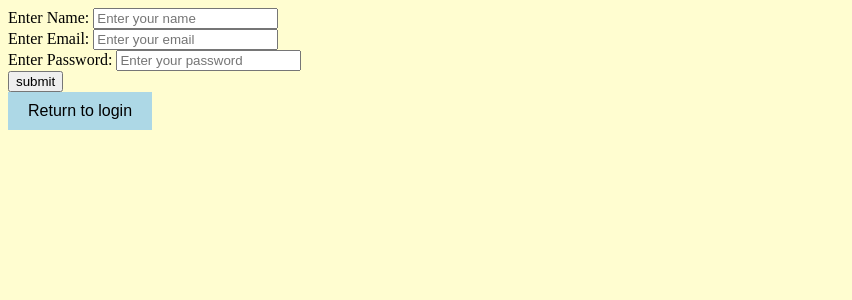
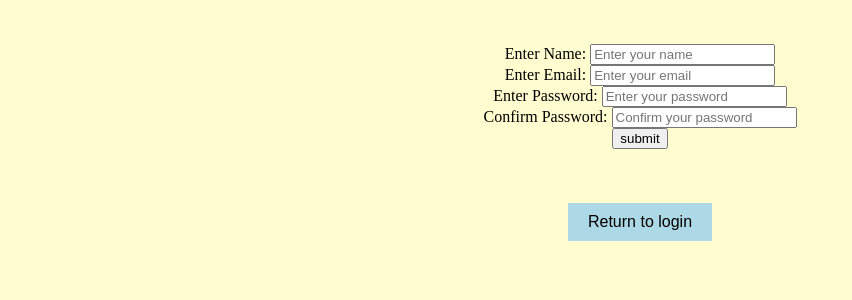
Before and after one commit to MHS-Lab/task3, a Flask app: page /join in a window 1280 px wide. Shown: the top 300 px of the page, without its empty margins (0-852 px from the left). Run offline with Flask 3, Linux system fonts and the light colour scheme.

Commit message:
Aligning all things to the center of pages

```diff
--- a/app.py
+++ b/app.py
@@ -26,7 +26,7 @@ def login():
         with sqlite3.connect("datahouse.db") as users:
             cursor = users.cursor()
             cursor.execute("INSERT INTO PARTICIPANTS \
-            (name,email) VALUES (?,?)",
+            (name,email,password) VALUES (?,?)",
                            (name, email))
             users.commit()
         return render_template("index.html")
--- a/templates/join.html
+++ b/templates/join.html
@@ -2,18 +2,27 @@
 <html>
     <head>
         <link rel="stylesheet" href="{{ url_for('static', filename='styles.css') }}">
-        <title>Registation</title>
+        <title>Registration</title>
     </head>
     <body>
+        <br>
+        <br>
         <form method="POST">
-            <label style="text-align: center;">Enter Name:</label>
-            <input type="name" name="name" placeholder="Enter your name" required><br/>
-            <label>Enter Email:</label>
-            <input type="email" name="email" placeholder="Enter your email" required><br/>
-            <label>Enter Password:</label>
-            <input type="password" name="password" placeholder="Enter your password" required><br/>
-            <input type = "submit" value = "submit"/><br/>
-            <button class="btn" type="submit" onclick="window.location.href='{{ url_for('login') }}';">Return to login</button>
+            <div style="text-align: center;">
+                <label>Enter Name:</label>
+                <input type="text" name="name" placeholder="Enter your name" required><br/>
+                <label>Enter Email:</label>
+                <input type="email" name="email" placeholder="Enter your email" required><br/>
+                <label>Enter Password:</label>
+                <input type="password" name="password" placeholder="Enter your password" required><br/>
+                <label>Confirm Password:</label>
+                <input type="password" name="password" placeholder="Confirm your password" required><br/>
+                <input type="submit" value="submit"/><br/>
+                <br>
+                <br>
+                <br>
+                <button class="btn" type="button" onclick="window.location.href='{{ url_for('login') }}';">Return to login</button>
+            </div>
         </form>
     </body>
 </html>
```
Also changed, not shown: templates/index.html (+6 -1 lines), templates/login.html (+16 -6 lines).
